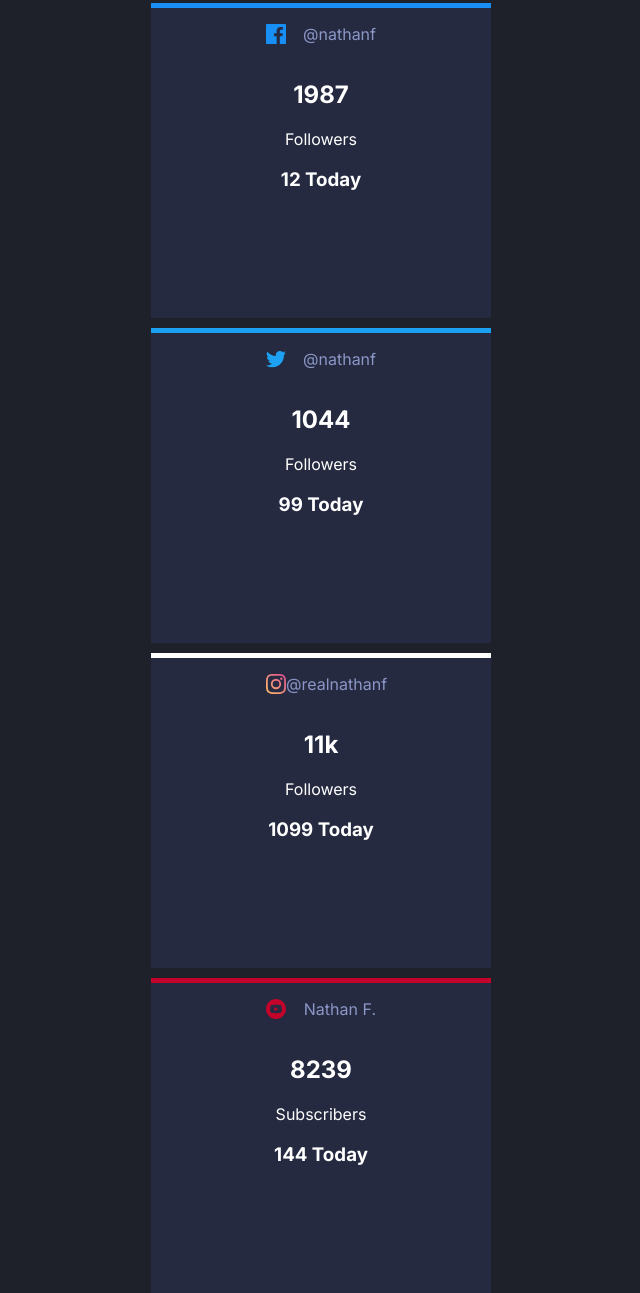
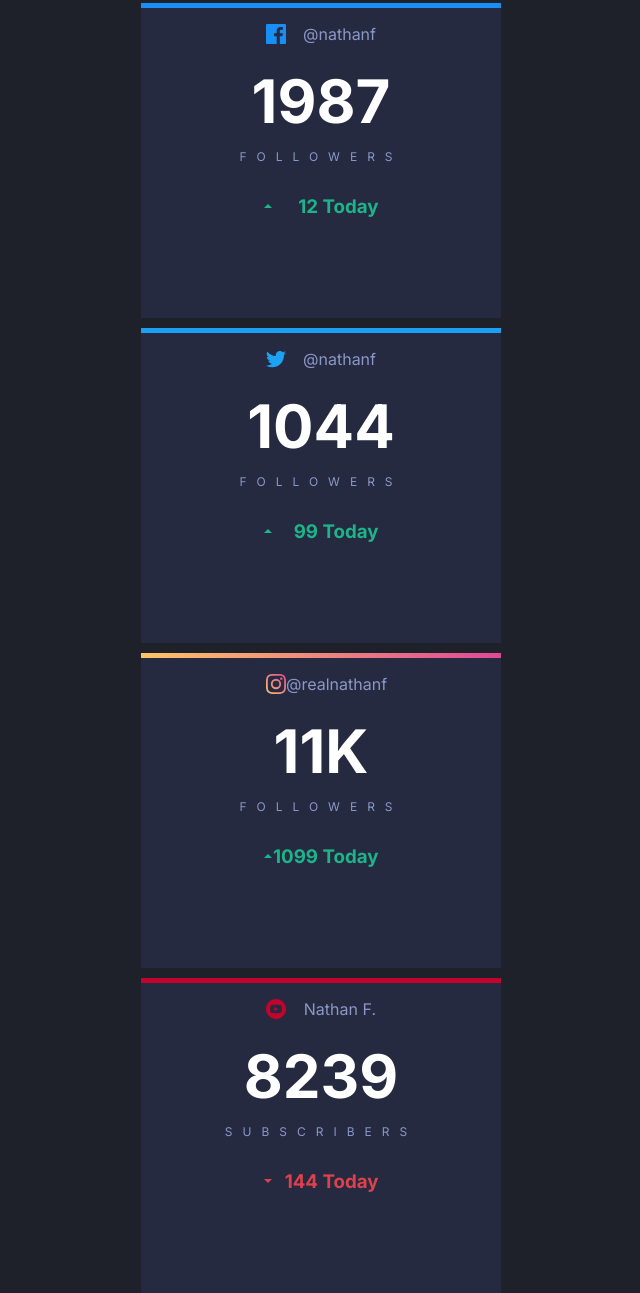
Before and after one commit to Avantiermv/social-media-dashboard-challenge, a plain HTML site: page index.html in a window 1280 px wide. Shown: the part 165-1458 px from the top of the page, without its empty margins (319-959 px from the left). Drawn offline with Linux system fonts and the light colour scheme.

Commit message:
Changes in the HTML and  CSS
I addicted more divs to fix some problems with the paragraphs colors.

```diff
--- a/index.html
+++ b/index.html
@@ -26,28 +26,28 @@
           <div class="divp"><img src="images/icon-facebook.svg" alt=""> <p class="p1">@nathanf</p></div>
             <h2 class="h2numbers">1987</h2>
             <p class="p2">Followers</p>
-            <h3>12 Today</h3>
+            <div class="divnum2"><img src="images/icon-up.svg" alt=""> <h3 class="upgreen">12 Today</h3></div>
         </div>
 
         <div id="twit">
           <div class="divp"><img src="images/icon-twitter.svg" alt=""> <p class="p1">@nathanf</p></div>
             <h2 class="h2numbers">1044</h2>
             <p class="p2">Followers</p>
-            <h3>99 Today</h3>
+            <div class="divnum2"><img src="images/icon-up.svg" alt=""> <h3 class="upgreen">99 Today</h3></div>
         </div>
 
         <div id="insta">
           <div class="divp"><img src="images/icon-instagram.svg" alt=""> <p class="p1">@realnathanf</p></div>
             <h2 class="h2numbers">11k</h2>
             <p class="p2">Followers</p>
-            <h3>1099 Today</h3>
+            <div class="divnum2"><img src="images/icon-up.svg" alt=""> <h3 class="upgreen">1099 Today</h3></div>
         </div>
 
         <div id="youtube">
           <div class="divp"><img src="images/icon-youtube.svg" alt=""> <p class="p1">Nathan F.</p></div>
             <h2 class="h2numbers">8239</h2>
             <p class="p2">Subscribers</p>
-            <h3>144 Today</h3>
+            <div class="divnum2"><img src="images/icon-down.svg" alt=""> <h3 class="reddown">144 Today</h3></div>
         </div>
       </section>
 
--- a/style.css
+++ b/style.css
@@ -46,6 +46,10 @@ body{
     font-size: 26px;
 }
 
+h1{
+    color: var(--WhiteText);
+}
+
 #header > p{
     color: var(--DesaturatedBlueText);
 }
@@ -58,6 +62,7 @@ main{
     display: flex;
     flex-direction: column;
     align-items: center;
+    width: 100%;
 }
 
 #boxbutton{
@@ -84,7 +89,7 @@ button{
 
 #section1 > div{
     flex: auto;
-    width: 340px;
+    width: 360px;
     height: 310px;
     border: solid;
     text-align: center;
@@ -104,7 +109,8 @@ button{
 
 #section1 > #insta{
     border-width: 5px 0px 0px 0px;
-    border-color: var();
+    border-image: linear-gradient(to right, hsl(37, 97%, 70%), hsl(329, 70%, 58%));
+    border-image-slice: 1;
 }
 
 #section1 > #youtube{
@@ -185,3 +191,26 @@ button{
 .divarrow > img{
     margin-right: 5px;
 }
+
+.h2numbers{
+    font-size: 60px;
+    text-transform: uppercase;
+    margin-top: 5px;
+    margin-bottom: 5px;
+}
+
+.p2{
+    color: var(--DesaturatedBlueText);
+    font-size: 12px;
+    letter-spacing: 10px;
+    text-transform: uppercase;
+}
+
+.divnum2{
+    display: flex;
+    justify-content: space-between;
+    align-items: center;
+    margin: 5px;
+    width: 115px;
+    margin: auto;
+}
```
